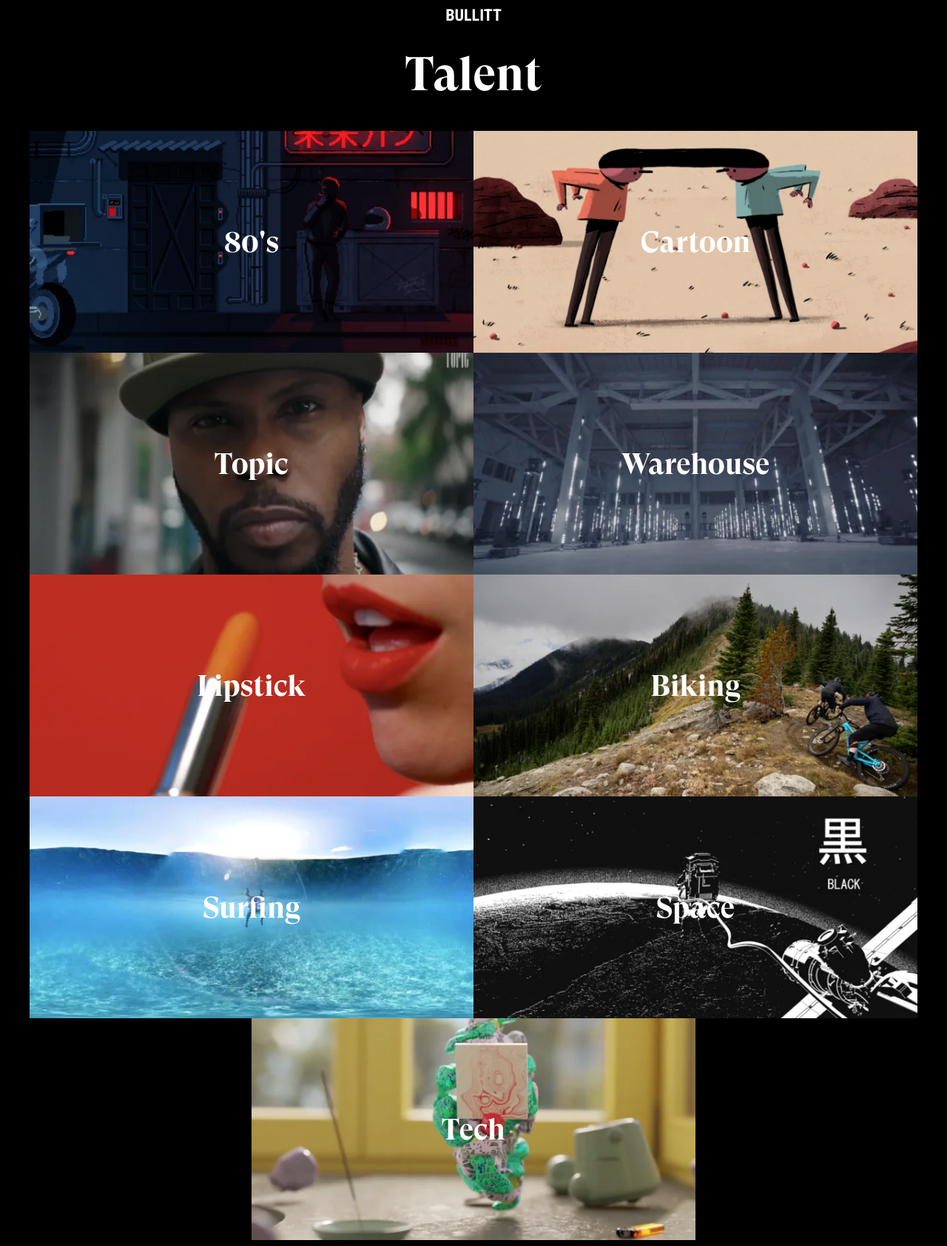
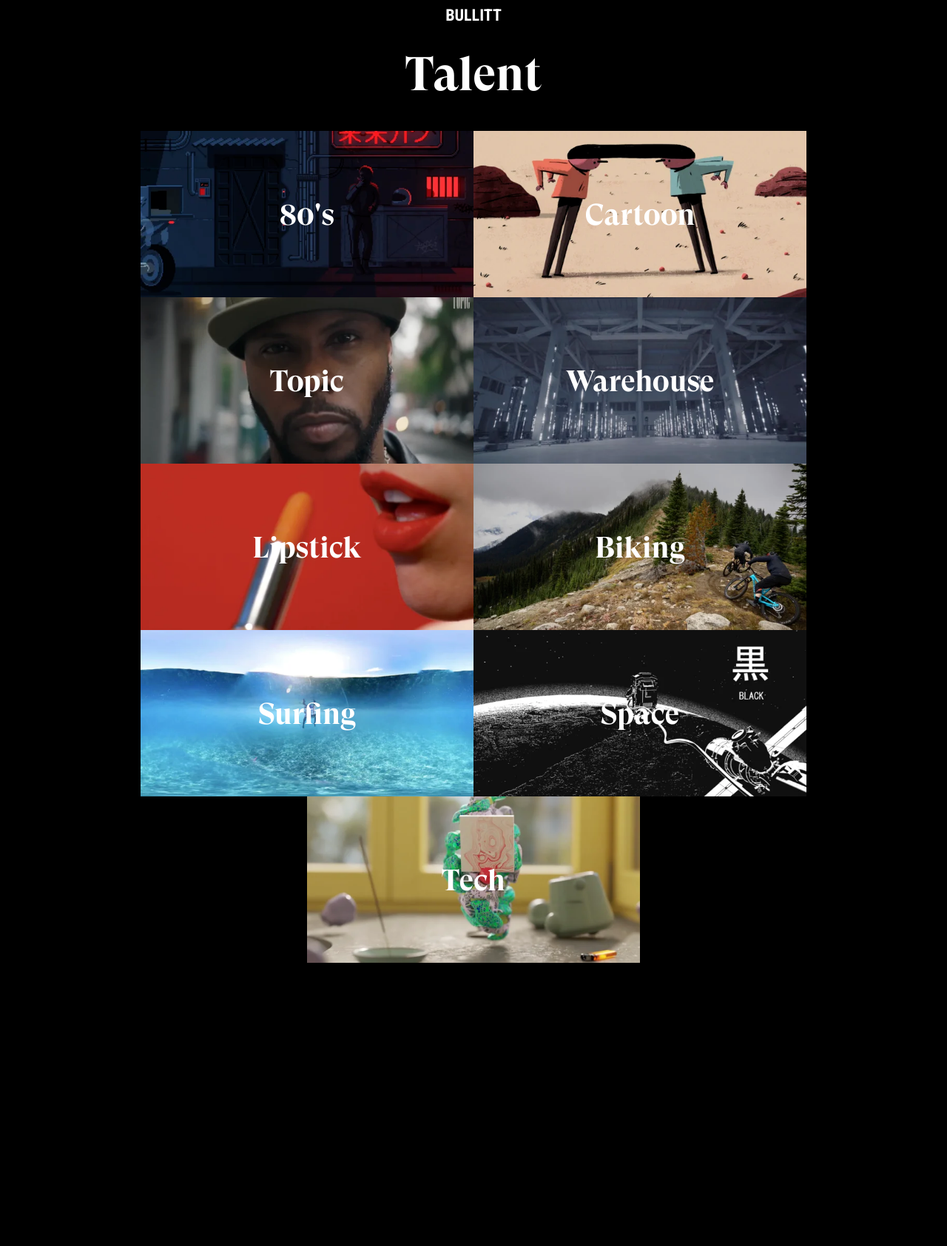
Before and after one commit to jonstieg/funkbillit, a PHP site: page / in a window 1280 px wide. Shown: the whole page at 74% size. After the commit the page ends 1302 px from the top, so only its background shows below. Run offline with PHP 8.4, Linux system fonts and the light colour scheme.

Commit message:
reduce thumbnail size

```diff
--- a/main.css
+++ b/main.css
@@ -32,7 +32,7 @@ body {
 }
 
 .thumbnail-section-wrap {
-  max-width: 1800px;
+  max-width: 1350px;
   display: flex;
   flex-wrap: wrap;
   flex-direction: row;
@@ -59,10 +59,8 @@ body {
 
 .thumbnail-wrap {
   flex: none;
-  /* width: 300px; */
-  width: 600px;
-  /* height: 150px; */
-  height: 300px;
+  width: 450px;
+  height: 225px;
   object-fit: cover;
   cursor: pointer;
 }
```
